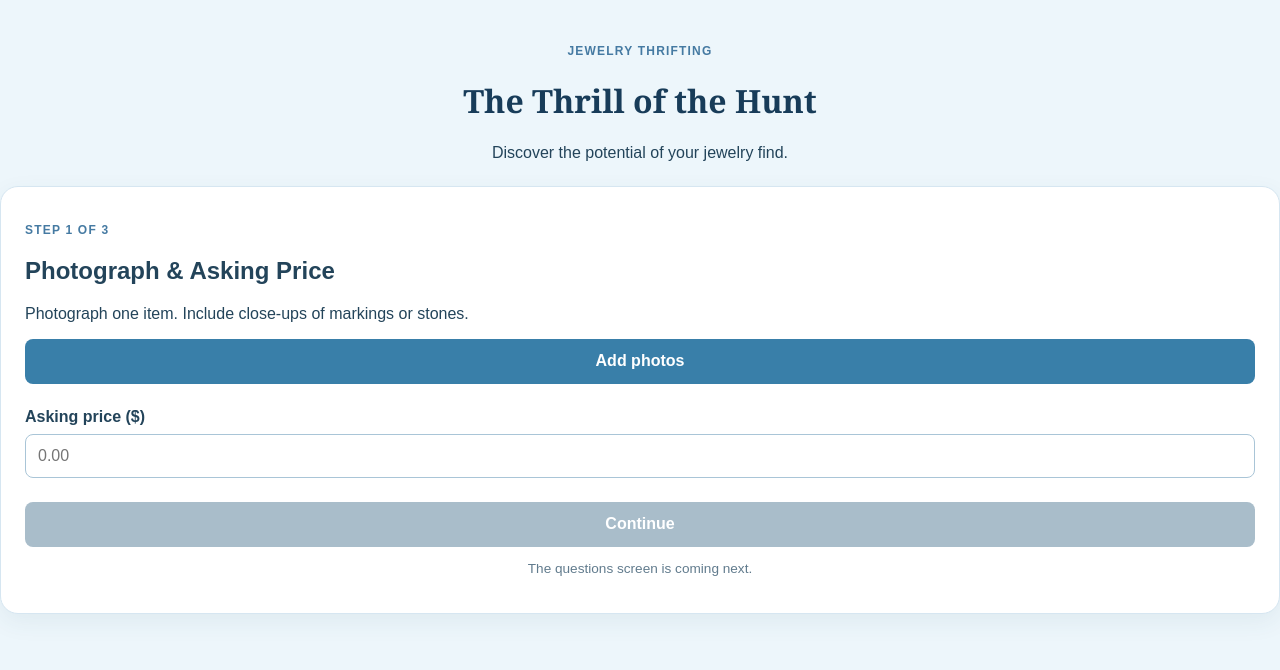
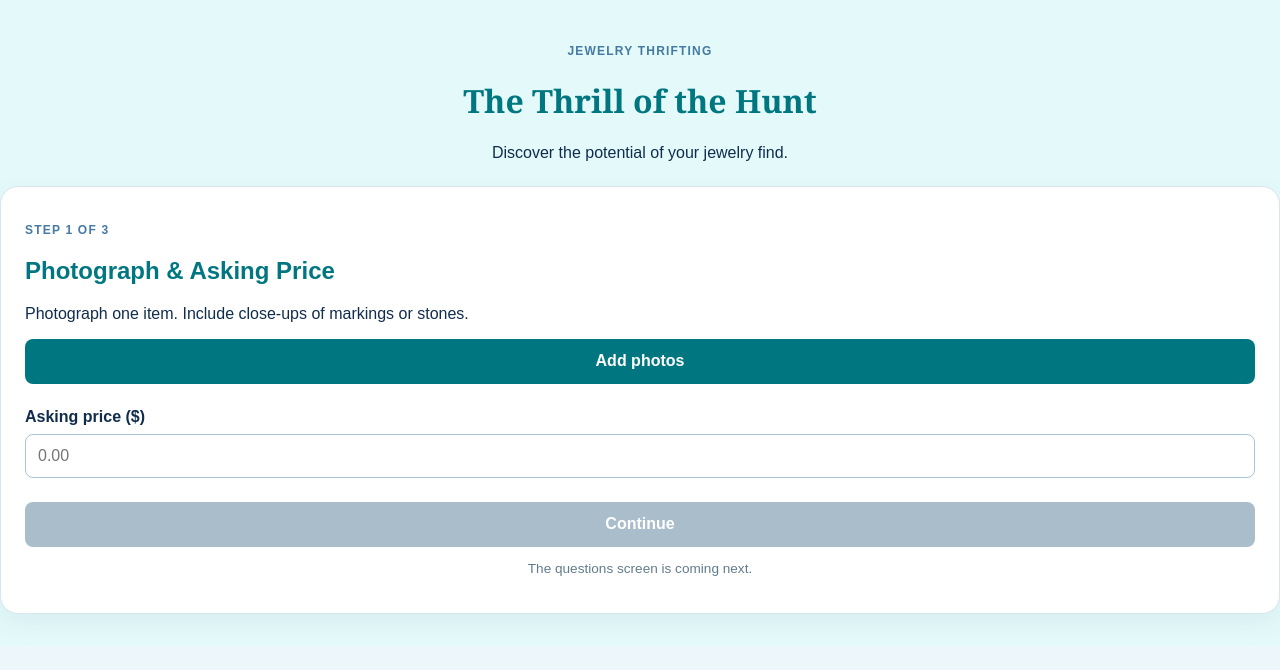
Before and after one commit to ana21/jewelry-thrifting-ai, a React app in the folder frontend/: page / in a window 1280 px wide. Shown: the top 670 px of the page. Built offline with nearby package versions, Linux system fonts and the light colour scheme; the HTML template or start-up script is replaced by a standard one.

Commit message:
Matched app colors to the pitch deck

```diff
--- a/frontend/src/App.css
+++ b/frontend/src/App.css
@@ -18,7 +18,7 @@ header {
 }
 
 h1 {
-  color: #183c59;
+  color: #007780;
   font-family: Georgia, serif;
 }
 
@@ -38,7 +38,7 @@ h1 {
   padding: 0.85rem;
   border: 0;
   border-radius: 8px;
-  background: #397fa9;
+  background: #007780;
   color: white;
   font: inherit;
   font-weight: 700;
--- a/frontend/src/index.css
+++ b/frontend/src/index.css
@@ -6,6 +6,13 @@
 
 body {
   margin: 0;
+  background: #E4F9FA;
+  color: #102D4D;
+}
+
+h1,
+h2 {
+  color: #007780;
 }
 
 button,
```
